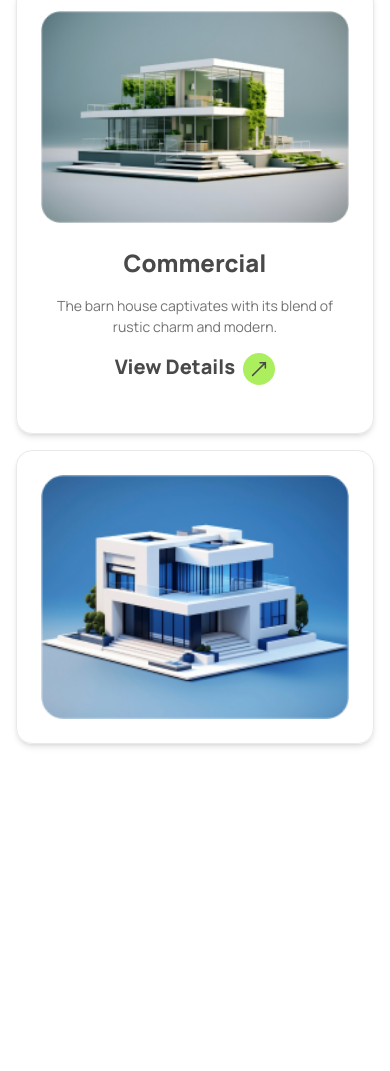
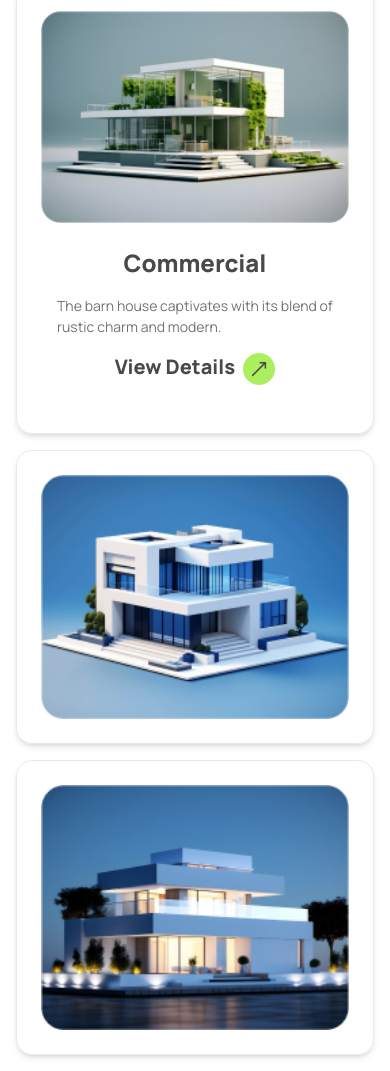
Before and after one commit to rushomrong/b10-a3-rusho, a website built with Vite: page index.html in a window 390 px wide. Shown: the part 4697-5768 px from the top of the page. Before the commit the page ends 5457 px from the top, so only its background shows below. Built offline with nearby package versions, Linux system fonts and the light colour scheme.

Commit message:
Mobile image card order fixed for latest portfolio

```diff
--- a/index.html
+++ b/index.html
@@ -416,7 +416,7 @@
                 <img src="./assets/img4.png" alt="" class="rounded-xl w-full md:w-64">
               </figure>
 
-              <div class="card-body items-center md:items-start justify-center text-center md:text-start flex-1 p-4">
+              <div class="card-body items-center md:items-start justify-center text-start md:text-start flex-1 p-4">
                 <h2 class="card-title text-2xl font-extrabold text-text-nav-active-0 py-2">Commercial</h2>
                 <p class="md:text-lg text-[14px] text-text-nav-regular-0">The barn house captivates with its blend of rustic charm and modern. </p>
 
@@ -449,6 +449,13 @@
               </figure>
             </div>
 
+              <!-- mobile card-3 image only -->
+              <div class="md:shadow-none shadow-md border border-border_color-0 flex flex-row md:col-span-3 md:h-60 items-center mx-auto rounded-2xl md:hidden order-6  p-6 md:p-6 w-full">
+                <figure class="w-full border-solid md:border-dotted md:border-2 border-border_color-0 rounded-2xl">
+                  <img src="./assets/img5.png" alt="" class="rounded-xl w-full">
+                </figure>
+              </div>
+
          </div>
      </section>
 
```
